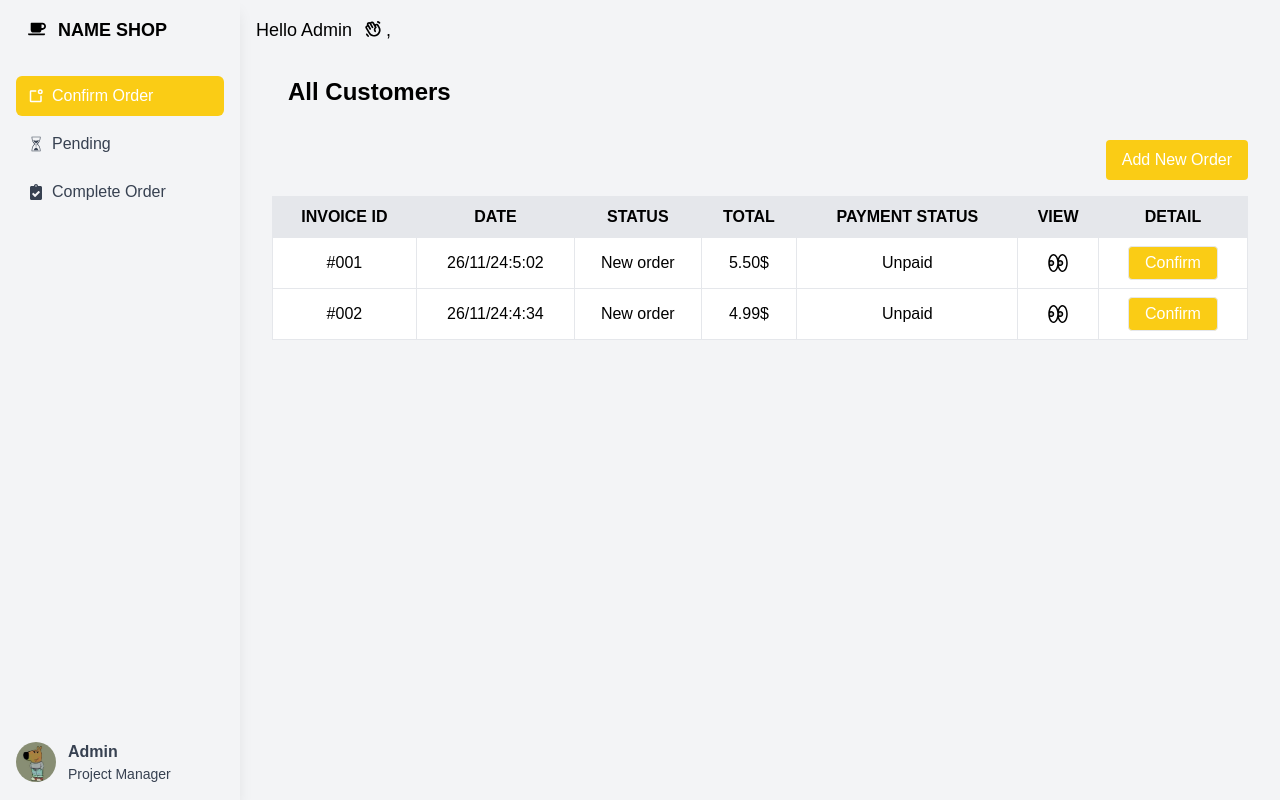
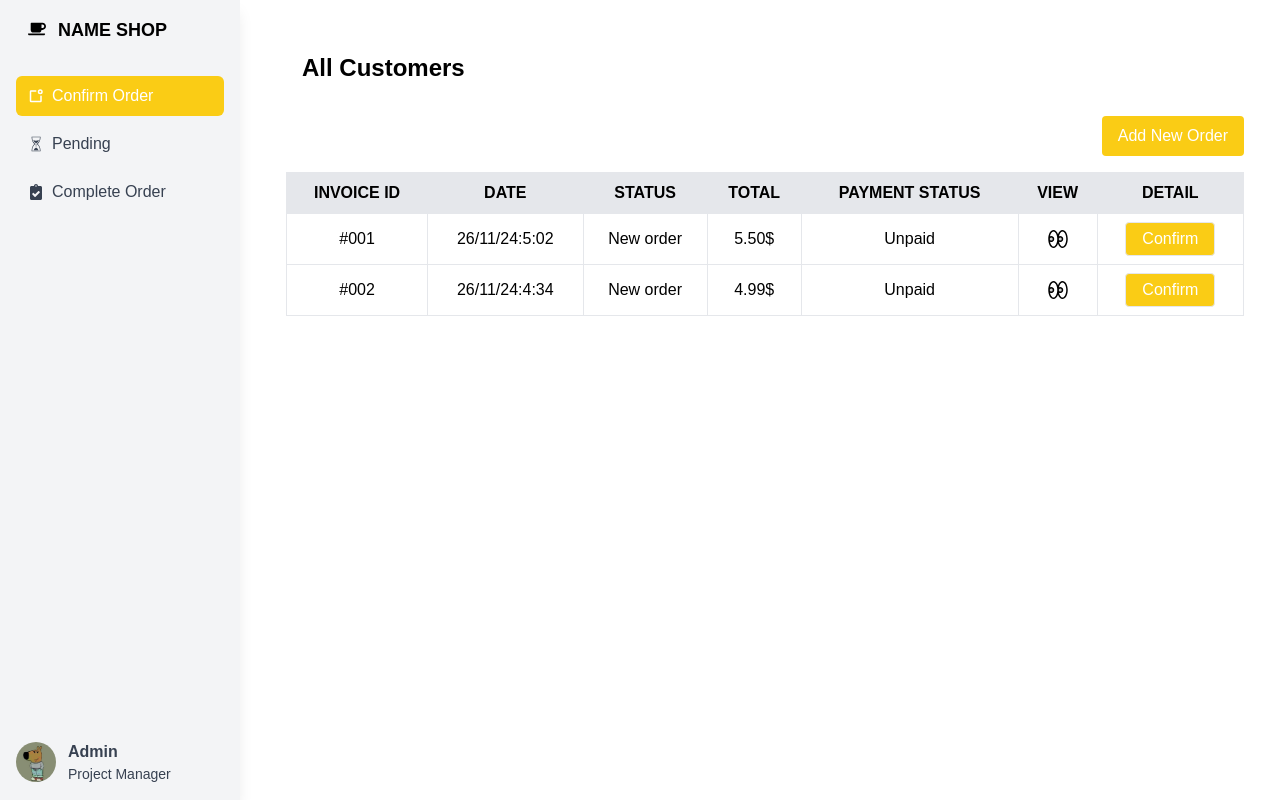
Before and after one commit to drink-order/drink-order-client, a Next.js app: page /staff in a window 1280 px wide. Built offline with nearby package versions, Linux system fonts and the light colour scheme.

Commit message:
add staff structure

```diff
--- a/src/app/confirm/addnewdrinks/page.js
+++ b/src/app/(dashboard)/staff/addnewdrinks/page.js
@@ -1,6 +1,6 @@
 "use client"
 import React, { useState } from "react";
-import { useNavigate } from "react-router-dom";
+// import { useNavigate } from "react-router-dom";
 
 const AddNewDrinks = ({ addOrder }) => {
   // const navigate = useNavigate();
--- /dev/null
+++ b/src/app/(dashboard)/staff/layout.js
@@ -0,0 +1,15 @@
+import React from 'react';
+import SideBar from '../../components/SideBar';
+
+const StaffLayout = ({ children }) => {
+    return (
+        <div style={{ display: 'flex', minHeight: '100vh' }}>
+            <SideBar style={{ width: '250px', flexShrink: 0 }} />
+            <main style={{ flex: 1, padding: '20px', marginLeft: '250px' }}>
+                {children}
+            </main>
+        </div>
+    );
+};
+
+export default StaffLayout;
--- a/src/app/(dashboard)/staff/page.js
+++ b/src/app/(dashboard)/staff/page.js
@@ -1,17 +1,9 @@
-"use client"
-import React, { useState } from 'react';
-import { FaClipboardCheck, FaCoffee} from 'react-icons/fa';
-import { PiNotificationBold, PiHandWavingBold } from "react-icons/pi";
-import { GiSandsOfTime } from "react-icons/gi";
-import ConfirmOrderPage from '../../components/Staff-Dashboard/ConfirmOrderPage';
-import PendingPage from '../../components/Staff-Dashboard/PendingPage';
-import CompleteOrderPage from '../../components/Staff-Dashboard/CompleteOrderPage';
+"use client";
+import React, { useState } from "react";
+import Link from "next/link";
+import { PiEyesDuotone } from "react-icons/pi";
 
-export default function Dashboard() {
-
-  // State to handle active page
-  const [activePage, setActivePage] = useState('confirmOrder'); // Default to 'confirmOrder'
-
+const ConfirmOrderPage = () => {
   const [orders, setOrders] = useState({
     confirm: [
       { id: "#001", date: "26/11/24:5:02", total: "5.50$" },
@@ -23,91 +15,73 @@ export default function Dashboard() {
 
   const moveOrder = (id, from, to) => {
     const orderToMove = orders[from].find((order) => order.id === id);
+
+    if (orderToMove) {
       setOrders((prevOrders) => ({
         ...prevOrders,
         [from]: prevOrders[from].filter((order) => order.id !== id),
         [to]: [orderToMove, ...prevOrders[to]],
       }));
+    }
   };
 
   return (
-    <div className="flex h-full">
-      {/* Sidebar */}
-      <div className="min-h-screen w-60 bg-gray-100 shadow-lg flex flex-col fixed">
-        {/* Logo Section */}
+
     <div className="p-4">
-        <h1 className="ml-2 text-lg text-black font-bold flex justify-left">
-          <span className="mr-2 p-1"><FaCoffee/></span>
-        NAME SHOP</h1>
+      <h1 className="p-4 text-2xl text-black font-bold mb-4">All Customers</h1>
+      <div className="flex justify-end mb-4">
+        <Link
+          href="/staff/addnewdrinks"
+          className="bg-yellow-400 hover:bg-yellow-500 text-white px-4 py-2 rounded"
+        >
+          Add New Order
+        </Link>
       </div>
-
-        {/* Navigation Links */}
-        <div className="flex-grow">
-          <ul className="space-y-2 p-4">
-            <li>
+      <table className="w-full border-collapse border border-gray-200 text-black text-center bg-white">
+        <thead className="bg-gray-200">
+          <tr>
+            <th className="p-2 border">INVOICE ID</th>
+            <th className="p-2 border">DATE</th>
+            <th className="p-2 border">STATUS</th>
+            <th className="p-2 border">TOTAL</th>
+            <th className="p-2 border">PAYMENT STATUS</th>
+            <th className="p-2 border">VIEW</th>
+            <th className="p-2 border">DETAIL</th>
+          </tr>
+        </thead>
+        <tbody>
+          {orders.confirm.length === 0 ? (
+            <tr>
+              <td className="p-4 text-gray-500" colSpan="7">
+                No orders available
+              </td>
+            </tr>
+          ) : (
+            orders.confirm.map((order) => (
+              <tr key={order.id}>
+                <td className="p-2 border">{order.id}</td>
+                <td className="p-2 border">{order.date}</td>
+                <td className="p-2 border">New order</td>
+                <td className="p-2 border">{order.total}</td>
+                <td className="p-2 border">Unpaid</td>
+                <td className="p-2 border text-center">
+                  <PiEyesDuotone className="inline-block cursor-pointer text-2xl" />
+                </td>
+                <td className="p-2 border">
                   <button
-                onClick={() => setActivePage('confirmOrder')}
-                className={`w-full flex items-center px-3 py-2 rounded-md ${activePage === 'confirmOrder' ? 'text-white bg-yellow-400' : 'text-gray-700 hover:text-white hover:bg-yellow-400'}`}
+                    onClick={() => moveOrder(order.id, "confirm", "pending")}
+                    className="bg-yellow-400 text-white hover:bg-yellow-500 border px-4 py-1 rounded"
                   >
-                <span className="mr-2"><PiNotificationBold /></span> Confirm Order
+                    Confirm
                   </button>
-            </li>
-            <li>
-              <button
-                onClick={() => setActivePage('pending')}
-                className={`w-full flex items-center px-3 py-2 rounded-md ${activePage === 'pending' ? 'text-white bg-yellow-400' : 'text-gray-700 hover:text-white hover:bg-yellow-400'}`}
-              >
-                <span className="mr-2"><GiSandsOfTime /></span> Pending
-              </button>
-            </li>
-            <li>
-              <button
-                onClick={() => setActivePage('completeOrder')}
-                className={`w-full flex items-center px-3 py-2 rounded-md ${activePage === 'completeOrder' ? 'text-white bg-yellow-400' : 'text-gray-700 hover:text-white hover:bg-yellow-400'}`}
-              >
-                <span className="mr-2"><FaClipboardCheck /></span> Complete Order
-              </button>
-            </li>
-          </ul>
-        </div>
-
-        {/* Profile Section */}
-      <button
-        onClick={() => setActivePage('profile')}
-        className={`p-4 flex items-center space-x-3 w-full text-left
-        ${activePage === 'profile' ? 'bg-yellow-400 text-white' : 'hover:bg-yellow-400 hover:text-white text-gray-700'}`}
-      >
-        <img
-          src="./chillguy.jpg"
-          alt="Profile"
-          className="w-10 h-10 rounded-full"
-        />
-        <div>
-          <p className="font-bold">Admin</p>
-          <p className="text-sm">Project Manager</p>
-        </div>
-      </button>
-    </div>
-
-      {/* Main Content */}
-      <div className="flex-grow bg-gray-100 p-4 ml-60 min-h-screen">
-        <h1 className="text-lg text-black flex item-center">Hello Admin <span className="ml-2 p-1"><PiHandWavingBold /></span>,</h1>
-
-          {activePage === "confirmOrder" && (
-            <ConfirmOrderPage
-              orders={orders.confirm}
-               moveToPending={(id) => moveOrder(id, "confirm", "pending")}
-            />
+                </td>
+              </tr>
+            ))
           )}
-          {activePage === "pending" && (
-            <PendingPage
-              orders={orders.pending}
-              moveToCompleted={(id) => moveOrder(id, "pending", "completed")}
-            />
-          )}
-          {activePage === "completeOrder" && (<CompleteOrderPage orders={orders.completed} />)}
-          {activePage === 'profile' && <Profile />}
-      </div>
+        </tbody>
+      </table>
     </div>
   );
-}
+};
+
+export default ConfirmOrderPage;
--- a/src/app/components/NavBarWrapper.js
+++ b/src/app/components/NavBarWrapper.js
@@ -5,9 +5,9 @@ import NavBar from "./NavBar";
 
 export default function NavBarWrapper() {
   const pathname = usePathname();
-  const authRoutes = ["/sign-in", "/sign-up", "/admin", "/shop-owner", "/staff"];
-  const isAuthRoute = authRoutes.includes(pathname);
+  const showRoutes = ["/", "/order", "/notification", "/account"];
+  const isShowRoute = showRoutes.includes(pathname);
 
-  if (isAuthRoute) return null; // Don't render NavBar for auth routes
+  if (!isShowRoute) return null; // Don't render NavBar for auth routes
   return <NavBar />;
 }
--- a/src/app/components/SideBar.js
+++ b/src/app/components/SideBar.js
@@ -155,7 +155,7 @@ export default function Sidebar() {
           <ul className="space-y-2 p-4">
             <li>
               <Link
-                href="/confirm" // Use Next.js Link with href
+                href="/staff" // Use Next.js Link with href
                 className={`w-full flex items-center px-3 py-2 rounded-md ${
                   activeButton === "confirm" ? "bg-yellow-400 text-white" : "text-gray-700 hover:text-white hover:bg-yellow-400"
                 }`}
@@ -169,7 +169,7 @@ export default function Sidebar() {
             </li>
             <li>
               <Link
-                href="/pending" // Use Next.js Link with href
+                href="/staff/pending" // Use Next.js Link with href
                 className={`w-full flex items-center px-3 py-2 rounded-md ${
                   activeButton === "pending" ? "bg-yellow-400 text-white" : "text-gray-700 hover:text-white hover:bg-yellow-400"
                 }`}
@@ -183,7 +183,7 @@ export default function Sidebar() {
             </li>
             <li>
               <Link
-                href="/complete" // Use Next.js Link with href
+                href="/staff/complete" // Use Next.js Link with href
                 className={`w-full flex items-center px-3 py-2 rounded-md ${
                   activeButton === "completed" ? "bg-yellow-400 text-white" : "text-gray-700 hover:text-white hover:bg-yellow-400"
                 }`}
@@ -198,7 +198,7 @@ export default function Sidebar() {
           </ul>
         </div>
         <Link
-          href="/profile" // Use Next.js Link with href
+          href="/staff/profile" // Use Next.js Link with href
           className={`p-4 flex items-center space-x-3 w-full text-left ${
             activeButton === "profile" ? "bg-yellow-400 text-white" : "text-gray-700 hover:text-white hover:bg-yellow-400"
           }`}
--- a/src/app/confirm/page.js
+++ /dev/null
@@ -1,87 +0,0 @@
-"use client";
-import React, { useState } from "react";
-import Link from "next/link";
-import { PiEyesDuotone } from "react-icons/pi";
-
-const ConfirmOrderPage = () => {
-  const [orders, setOrders] = useState({
-    confirm: [
-      { id: "#001", date: "26/11/24:5:02", total: "5.50$" },
-      { id: "#002", date: "26/11/24:4:34", total: "4.99$" },
-    ],
-    pending: [],
-    completed: [],
-  });
-
-  const moveOrder = (id, from, to) => {
-    const orderToMove = orders[from].find((order) => order.id === id);
-
-    if (orderToMove) {
-      setOrders((prevOrders) => ({
-        ...prevOrders,
-        [from]: prevOrders[from].filter((order) => order.id !== id),
-        [to]: [orderToMove, ...prevOrders[to]],
-      }));
-    }
-  };
-
-  return (
-
-    <div className="p-4">
-      <h1 className="p-4 text-2xl text-black font-bold mb-4">All Customers</h1>
-      <div className="flex justify-end mb-4">
-        <Link
-          href="/confirm/addnewdrinks"
-          className="bg-yellow-400 hover:bg-yellow-500 text-white px-4 py-2 rounded"
-        >
-          Add New Order
-        </Link>
-      </div>
-      <table className="w-full border-collapse border border-gray-200 text-black text-center bg-white">
-        <thead className="bg-gray-200">
-          <tr>
-            <th className="p-2 border">INVOICE ID</th>
-            <th className="p-2 border">DATE</th>
-            <th className="p-2 border">STATUS</th>
-            <th className="p-2 border">TOTAL</th>
-            <th className="p-2 border">PAYMENT STATUS</th>
-            <th className="p-2 border">VIEW</th>
-            <th className="p-2 border">DETAIL</th>
-          </tr>
-        </thead>
-        <tbody>
-          {orders.confirm.length === 0 ? (
-            <tr>
-              <td className="p-4 text-gray-500" colSpan="7">
-                No orders available
-              </td>
-            </tr>
-          ) : (
-            orders.confirm.map((order) => (
-              <tr key={order.id}>
-                <td className="p-2 border">{order.id}</td>
-                <td className="p-2 border">{order.date}</td>
-                <td className="p-2 border">New order</td>
-                <td className="p-2 border">{order.total}</td>
-                <td className="p-2 border">Unpaid</td>
-                <td className="p-2 border text-center">
-                  <PiEyesDuotone className="inline-block cursor-pointer text-2xl" />
-                </td>
-                <td className="p-2 border">
-                  <button
-                    onClick={() => moveOrder(order.id, "confirm", "pending")}
-                    className="bg-yellow-400 text-white hover:bg-yellow-500 border px-4 py-1 rounded"
-                  >
-                    Confirm
-                  </button>
-                </td>
-              </tr>
-            ))
-          )}
-        </tbody>
-      </table>
-    </div>
-  );
-};
-
-export default ConfirmOrderPage;
```
Also changed, not shown: src/app/(dashboard)/staff/complete/page.js (renamed from src/app/complete/page.js), src/app/(dashboard)/staff/pending/page.js (renamed from src/app/pending/page.js), src/app/(dashboard)/staff/profile/page.js (renamed from src/app/profile/page.js). Lines whose indentation alone changed are shown as unchanged.
